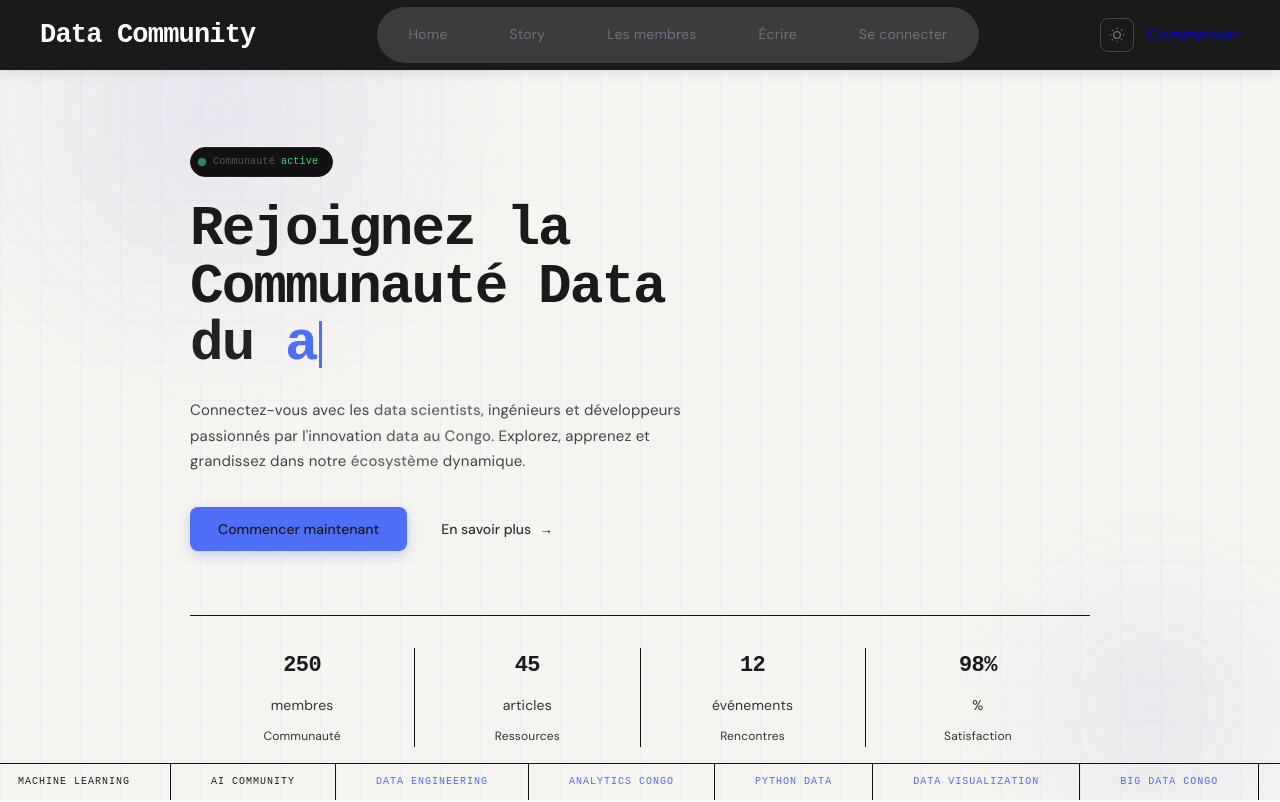
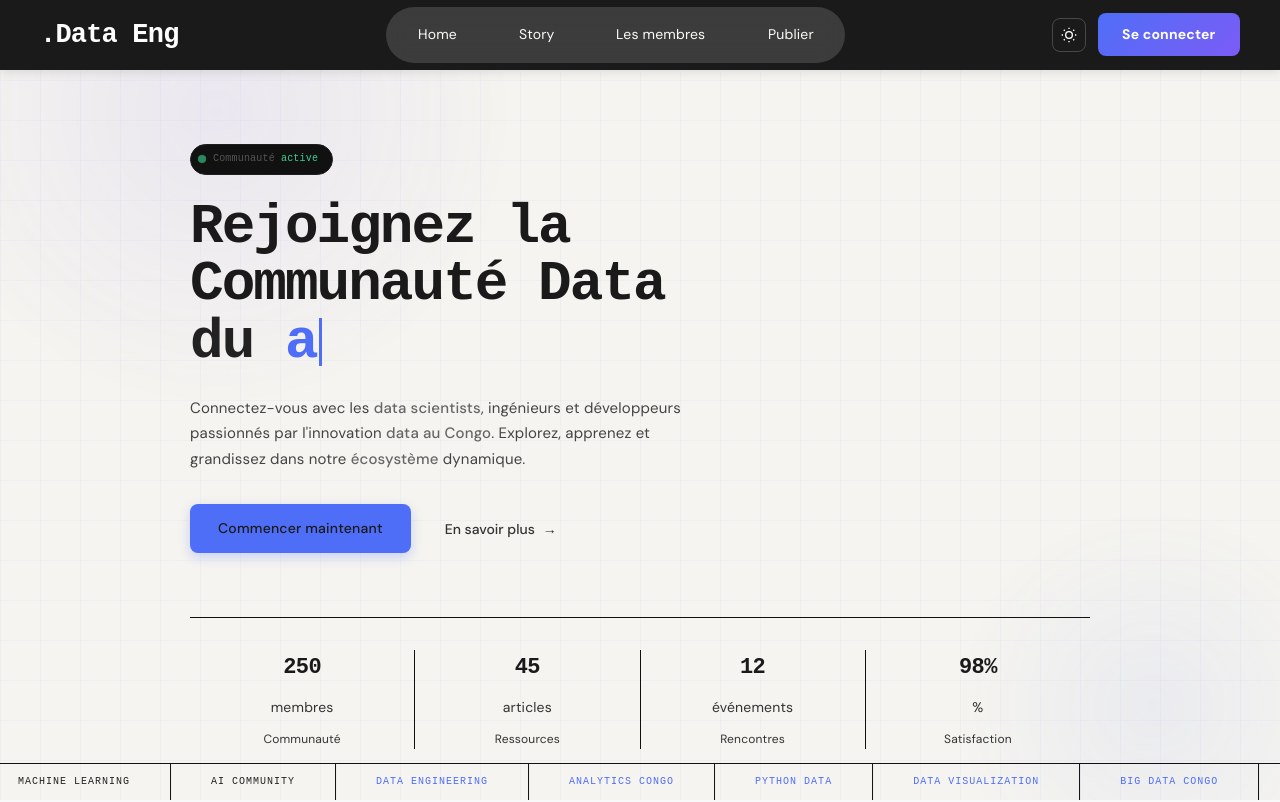
Before and after one commit to eskapkozy/dataeng, a React (Vite) app in the folder dataeng/front/dataengFront/: page / in a window 1280 px wide. Shown: the top 802 px of the page. Built offline with nearby package versions, Linux system fonts and the light colour scheme; a web font is replaced by a local one.

Commit message:
structure de base du home

```diff
--- a/dataeng/front/dataengFront/src/components/Navigation.css
+++ b/dataeng/front/dataengFront/src/components/Navigation.css
@@ -50,12 +50,15 @@
   font-family: var(--font-body);
   font-weight: 400;
   font-size: 14px;
-  color: var(--color-text-secondary);
+  color: var(--nav-link-color, #6b7280);
   text-decoration: none;
   padding: 8px 16px;
   border-radius: 8px;
-  transition: all 0.3s ease;
+  transition: all 0.4s cubic-bezier(0.4, 0, 0.2, 1);
   background: transparent;
+  position: relative;
+  transform: translateY(0);
+  will-change: transform, background-color, color;
 }
 
 .nav-link[data-dark-bg="true"] {
@@ -63,23 +66,31 @@
 }
 
 .nav-link:hover {
-  color: #2563eb;
-  background: rgba(255, 255, 255, 0.2);
+  color: var(--nav-link-color);
+  background: rgba(255, 255, 255, 0.15);
+  transform: translateY(-2px) scale(1.05);
+  box-shadow: 0 8px 25px rgba(0, 0, 0, 0.15);
 }
 
 .nav-link[data-dark-bg="true"]:hover {
   color: #ffffff;
   background: rgba(255, 255, 255, 0.25);
+  transform: translateY(-2px) scale(1.05);
+  box-shadow: 0 8px 25px rgba(0, 0, 0, 0.3);
 }
 
 .nav-link.active {
-  color: #2563eb;
-  background: rgba(255, 255, 255, 0.3);
+  color: var(--nav-link-color);
+  background: rgba(255, 255, 255, 0.25);
+  transform: translateY(-1px) scale(1.02);
+  box-shadow: 0 4px 15px rgba(0, 0, 0, 0.1);
 }
 
 .nav-link[data-dark-bg="true"].active {
   color: #ffffff;
   background: rgba(255, 255, 255, 0.35);
+  transform: translateY(-1px) scale(1.02);
+  box-shadow: 0 4px 15px rgba(0, 0, 0, 0.2);
 }
 
 .nav-actions {
@@ -98,13 +109,13 @@
   align-items: center;
   justify-content: center;
   transition: all 0.2s ease;
-  color: var(--color-text-secondary);
+  color: #ffffff;
 }
 
 .theme-toggle:hover {
   border-color: rgba(255, 255, 255, 0.4);
   background: rgba(255, 255, 255, 0.1);
-  color: var(--color-text-primary);
+  color: #ffffff;
 }
 
 .btn-primary {
@@ -154,6 +165,39 @@
   font-size: 1.1rem;
 }
 
+.sign-up-btn {
+  background: linear-gradient(135deg, #4F6EF7 0%, #7B5CF5 100%);
+  color: #ffffff;
+  text-decoration: none;
+  padding: 10px 24px;
+  border-radius: 8px;
+  font-weight: 600;
+  font-size: 14px;
+  font-family: var(--font-body);
+  transition: all 0.4s cubic-bezier(0.4, 0, 0.2, 1);
+  position: relative;
+  transform: translateY(0);
+  will-change: transform, box-shadow, background;
+  border: none;
+  cursor: pointer;
+  display: inline-flex;
+  align-items: center;
+  justify-content: center;
+}
+
+.sign-up-btn:hover {
+  background: linear-gradient(135deg, #4267FF 0%, #9B5CFA 100%);
+  transform: translateY(-2px) scale(1.05);
+  box-shadow: 0 8px 25px rgba(79, 110, 247, 0.3);
+  color: #ffffff;
+  text-decoration: none;
+}
+
+.sign-up-btn:active {
+  transform: translateY(-1px) scale(1.02);
+  box-shadow: 0 4px 15px rgba(79, 110, 247, 0.2);
+}
+
 @media (max-width: 768px) {
   .nav-container {
     flex-direction: column;
--- a/dataeng/front/dataengFront/src/components/Navigation.tsx
+++ b/dataeng/front/dataengFront/src/components/Navigation.tsx
@@ -12,15 +12,14 @@ const Navigation = () => {
     <nav className="navigation" style={{ backgroundColor: container }}>
       <div className="nav-container">
         <div className="nav-brand">
-          <Link to="/" style={{ color: isDarkBg ? '#ffffff' : '#2563eb' }}>Data Community</Link>
+          <Link to="/" style={{ color: isDarkBg ? '#ffffff' : '#2563eb' }}>.Data Eng</Link>
         </div>
 
         <div className="nav-links" data-dark-bg={isDarkBg}>
           <Link to="/" className="nav-link">Home</Link>
           <Link to="/story" className="nav-link">Story</Link>
           <Link to="/members" className="nav-link">Les membres</Link>
-          <Link to="/write" className="nav-link">Écrire</Link>
-          <Link to="/login" className="nav-link">Se connecter</Link>
+          <Link to="/write" className="nav-link">Publier</Link>
         </div>
 
         <div className="nav-actions">
@@ -36,7 +35,7 @@ const Navigation = () => {
               </svg>
             )}
           </button>
-          <Link to="/get-started" className="sign-up-btn">Commencer</Link>
+          <Link to="/login" className="sign-up-btn">Se connecter</Link>
         </div>
       </div>
     </nav>
--- a/dataeng/front/dataengFront/src/index.css
+++ b/dataeng/front/dataengFront/src/index.css
@@ -16,6 +16,7 @@
   --accent-purple: #7B5CF5;
   --active-green: #3ecf8e;
   --card-bg: #ffffff;
+  --nav-link-color: #FDFCF9;
 
   /* Variables existantes */
   --text: var(--text-primary);
@@ -60,6 +61,7 @@
   --accent-purple: #7B5CF5;
   --active-green: #3ecf8e;
   --card-bg: #0e0e0e;
+  --nav-link-color: #ffffff;
 
   /* Variables existantes en mode dark */
   --text: var(--text-primary);
--- a/dataeng/front/dataengFront/src/modules/home/index.tsx
+++ b/dataeng/front/dataengFront/src/modules/home/index.tsx
@@ -1,4 +1,5 @@
 import React from 'react';
+import { Link } from 'react-router-dom';
 import './styles.css'
 import '../common.css'
 
@@ -295,7 +296,7 @@ const Home = () => {
 
             {/* Buttons */}
             <div className="hero-buttons">
-              <button className="btn-primary">Commencer maintenant</button>
+              <Link to="/get-started" className="btn-primary">Commencer maintenant</Link>
               <button className="btn-secondary">
                 En savoir plus
                 <span className="btn-arrow">→</span>
--- a/dataeng/front/dataengFront/src/styles/typography.css
+++ b/dataeng/front/dataengFront/src/styles/typography.css
@@ -17,6 +17,9 @@
   --color-text-secondary: #6b7280;
   --color-text-muted:     #9ca3af;
   --color-text-accent:    #4F6EF7;
+
+  /* Navigation */
+  --nav-link-color: #6b7280;
 }
 
 /* --- Display / Titres --- */
```
